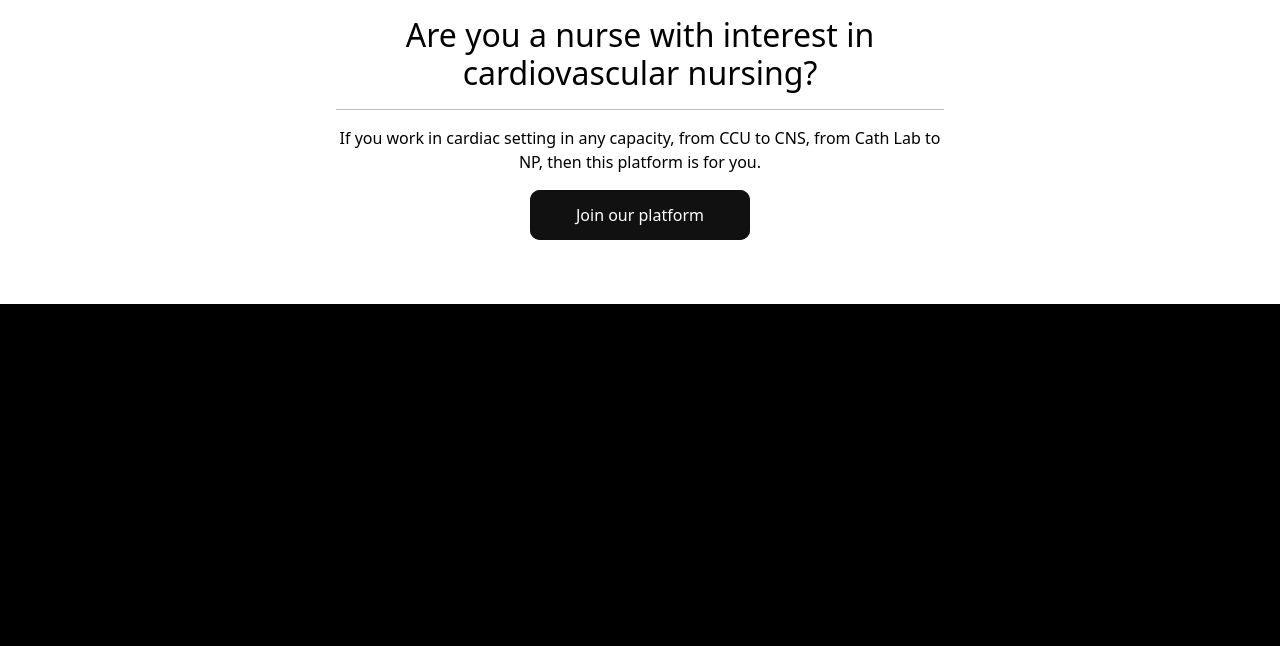
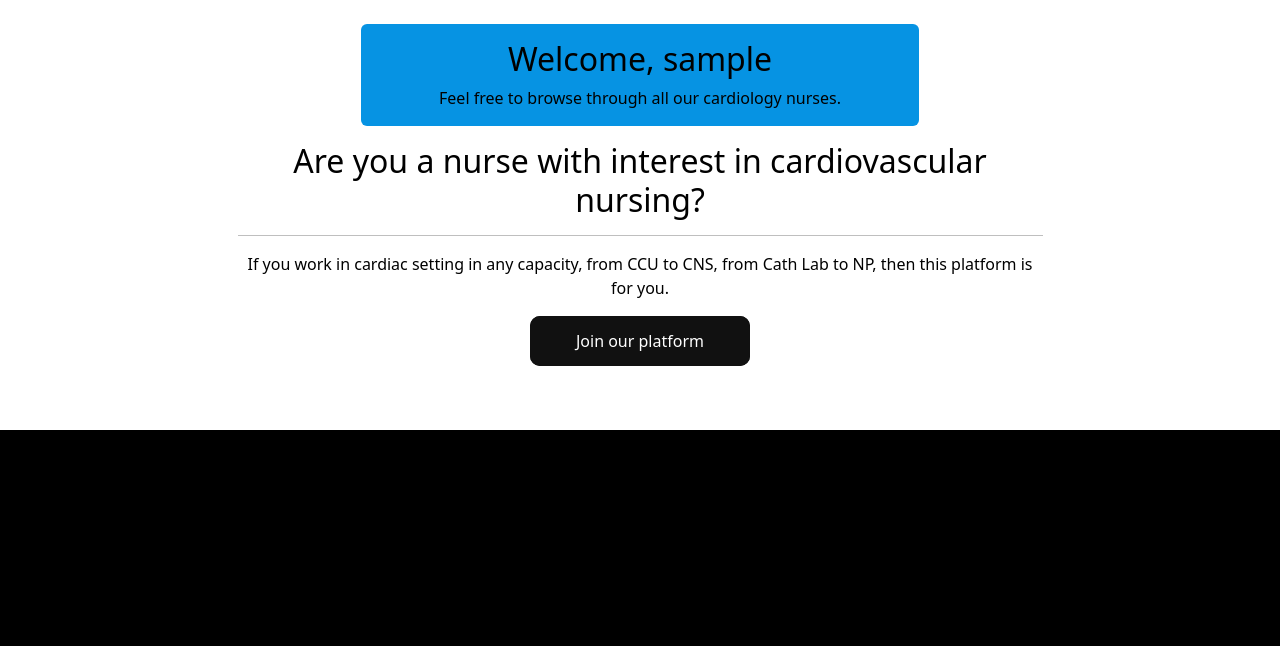
Before and after one commit to gozygreg/The-Cardiac-Nurse, a Django app: page /cardiacnurseblog/nurseprofile/ in a window 1280 px wide. Shown: the part 56-702 px from the top of the page. Run offline with Django 3.2, Linux system fonts and the light colour scheme; the visitor is signed in with stand-in values (Sample User, id 1).

Commit message:
Refactored code to ensure that a logged-in user can only edit and/or delete their profile and not another authenticated user's profile

```diff
--- a/cardiacnurseprofile/views.py
+++ b/cardiacnurseprofile/views.py
@@ -52,11 +52,10 @@ def edit_profile(request, slug):
     Edit a nurse profile
     """
     profile = get_object_or_404(NurseProfile, slug=slug)
-    form_edit = SubmitNurseProfile(request.POST or None, instance=profile)
-    context = {
-        'form_edit': form_edit,
-        'profile': profile
-    }
+
+    # Check if the logged-in user is the owner of the profile
+    if profile.profile_creator != request.user:
+        return redirect('nurse_profile')
 
     if request.method == 'POST':
         form_edit = SubmitNurseProfile(
@@ -70,8 +69,22 @@ def edit_profile(request, slug):
     else:
         form_edit = SubmitNurseProfile(instance=profile)
 
+    context = {
+        'form_edit': form_edit,
+        'profile': profile
+    }
+
     return render(request, 'editnurseprofile.html', context)
 
+
+# @login_required
+# def delete_profile(request, slug):
+#     """
+#     Delete a nurse profile
+#     """
+#     profile = get_object_or_404(NurseProfile, slug=slug)
+#     profile.delete()
+#     return redirect('nurse_profile')
 
 @login_required
 def delete_profile(request, slug):
@@ -79,6 +92,11 @@ def delete_profile(request, slug):
     Delete a nurse profile
     """
     profile = get_object_or_404(NurseProfile, slug=slug)
+
+    # Check if the logged-in user is the owner of the profile
+    if profile.profile_creator != request.user:
+        return redirect('nurse_profile')
+
     profile.delete()
     return redirect('nurse_profile')
 
--- a/static/css/style.css
+++ b/static/css/style.css
@@ -33,6 +33,10 @@ a {
 
 .dark-bg {
     background-color: #445261;
+}
+
+.welcome {
+    background-color: #0693e3 !important;
 }
 
 footer {
--- a/templates/errors/404.html
+++ b/templates/errors/404.html
@@ -14,7 +14,7 @@
             <div class="my-5">
                 <h4>
                     <a href="{% url 'home' %}" class="mt-2 brand-text page-links btn btn-lg home-button">
-                        Return to shop
+                        Return to homepage
                     </a>
                 </h4>
             </div>
--- a/templates/nurseprofile.html
+++ b/templates/nurseprofile.html
@@ -4,14 +4,25 @@
 
 {% block content %}
 
+<div class="container">
+    {% if user.is_authenticated %}
+    <div class="card col-sm-6 mx-auto welcome text-white mt-4">
+        <div class="card-body text-center">
+            <h2 class="card-title">Welcome, {{user}}</h2>
+            <p class="card-text">Feel free to browse through all our cardiology nurses.</p>
+        </div>
+    </div>
+    {% endif %}
+
     <!-- JOIN PLATFORM -->
     {% if user.is_authenticated and not user.nurse_profile.exists %}
-<div class="col-sm-6 mx-auto mb-4">
+    <div class="col-sm-9 mx-auto mb-4">
         <div class="card">
             <div class="card-body text-center">
                 <h2 class="card-title">Are you a nurse with interest in cardiovascular nursing?</h2>
                 <hr>
-            <p class="card-text">If you work in cardiac setting in any capacity, from CCU to CNS, from Cath Lab to NP,
+                <p class="card-text">If you work in cardiac setting in any capacity, from CCU to CNS, from Cath Lab to
+                    NP,
                     then this platform is for you.</p>
                 <button onclick="location.href='{% url 'submitprofile' %}'" type="button" class="glow-on-hover">Join
                     our platform</button>
@@ -22,7 +33,7 @@
         <!-- NURSES LIST -->
         <div class="row mt-4">
             {% for nurse in nurseprofile_list %}
-        <div class="col-md-4 mb-4">
+            <div class="col-md-6 col-md-4 mb-4">
                 <div class="card">
                     <img class="card-img-top" src="{{ nurse.nurse_image.url }}" alt="{{ nurse.nurse_name }}">
                     <div class="card-body">
@@ -31,7 +42,7 @@
                     </div>
                 </div>
             </div>
-        {% if forloop.counter|divisibleby:3 %}
+            {% if forloop.counter|divisibleby:2 %}
         </div>
         <div class="row">
             {% endif %}
@@ -40,7 +51,8 @@
 
         <!-- PAGINATION -->
         {% if is_paginated %}
-    <div class="row mt-4">
+        <br>
+        <div class="row mt-4 mb-4">
             <div class="col-12 d-flex justify-content-center">
                 {% if page_obj.has_previous %}
                 <button onclick="location.href='?page={{ page_obj.previous_page_number }}'" type="button"
@@ -52,6 +64,7 @@
                 {% endif %}
             </div>
         </div>
+    </div>
     {% endif %}
 
     {% endblock content %}
--- a/thecardiacnurse/settings.py
+++ b/thecardiacnurse/settings.py
@@ -29,7 +29,7 @@ TEMPLATES_DIR = os.path.join(BASE_DIR, 'templates')
 SECRET_KEY = os.environ.get('SECRET_KEY')
 
 # SECURITY WARNING: don't run with debug turned on in production!
-DEBUG = False
+DEBUG = True
 
 X_FRAME_OPTIONS = 'SAMEORIGIN'
 
```
Also changed, not shown: TESTING.md (+13 -11 lines). Lines whose indentation alone changed are shown as unchanged.
